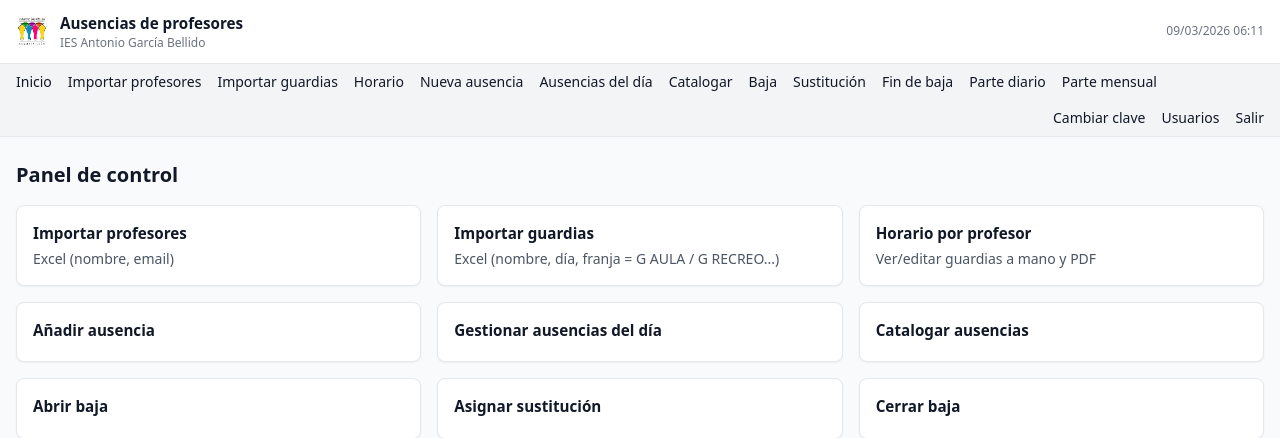
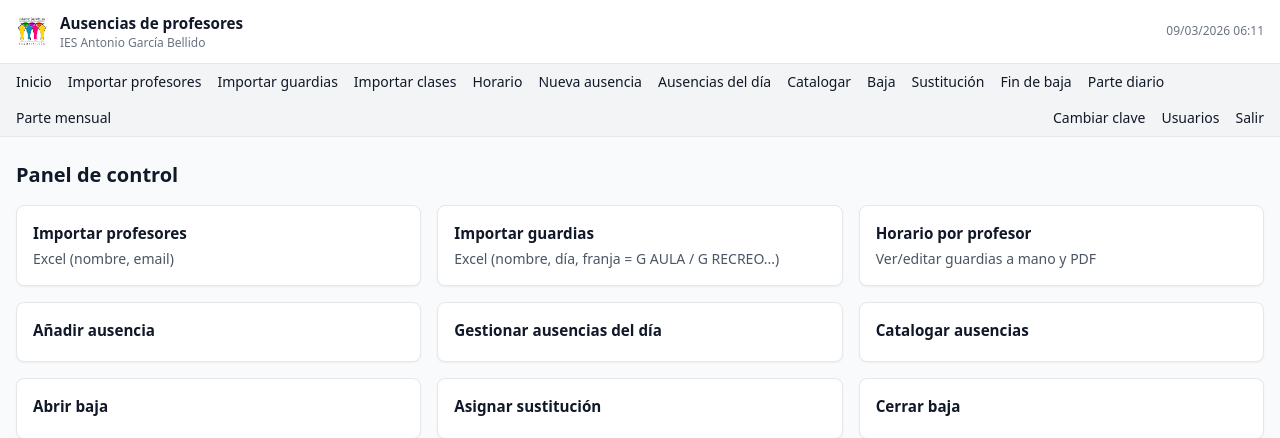
Before and after one commit to pablo-1974/AGB-ausencias, a FastAPI app: page / in a window 1280 px wide. Shown: the top 438 px of the page. Run offline with FastAPI, Linux system fonts and the light colour scheme; the visitor is signed in with stand-in values (Sample User, id 1); some libraries are stand-ins or nearby versions.

Commit message:
Update base.html

```diff
--- a/templates/base.html
+++ b/templates/base.html
@@ -54,6 +54,7 @@
       <a class="link" href="/">Inicio</a>
       <a class="link" href="/imports/teachers">Importar profesores</a>
       <a class="link" href="/imports/guards">Importar guardias</a>
+      <a class="link" href="/imports/classes">Importar clases</a>
       <a class="link" href="/schedule/view">Horario</a>
       <a class="link" href="/absences/new">Nueva ausencia</a>
       <a class="link" href="/absences/manage">Ausencias del día</a>
```
